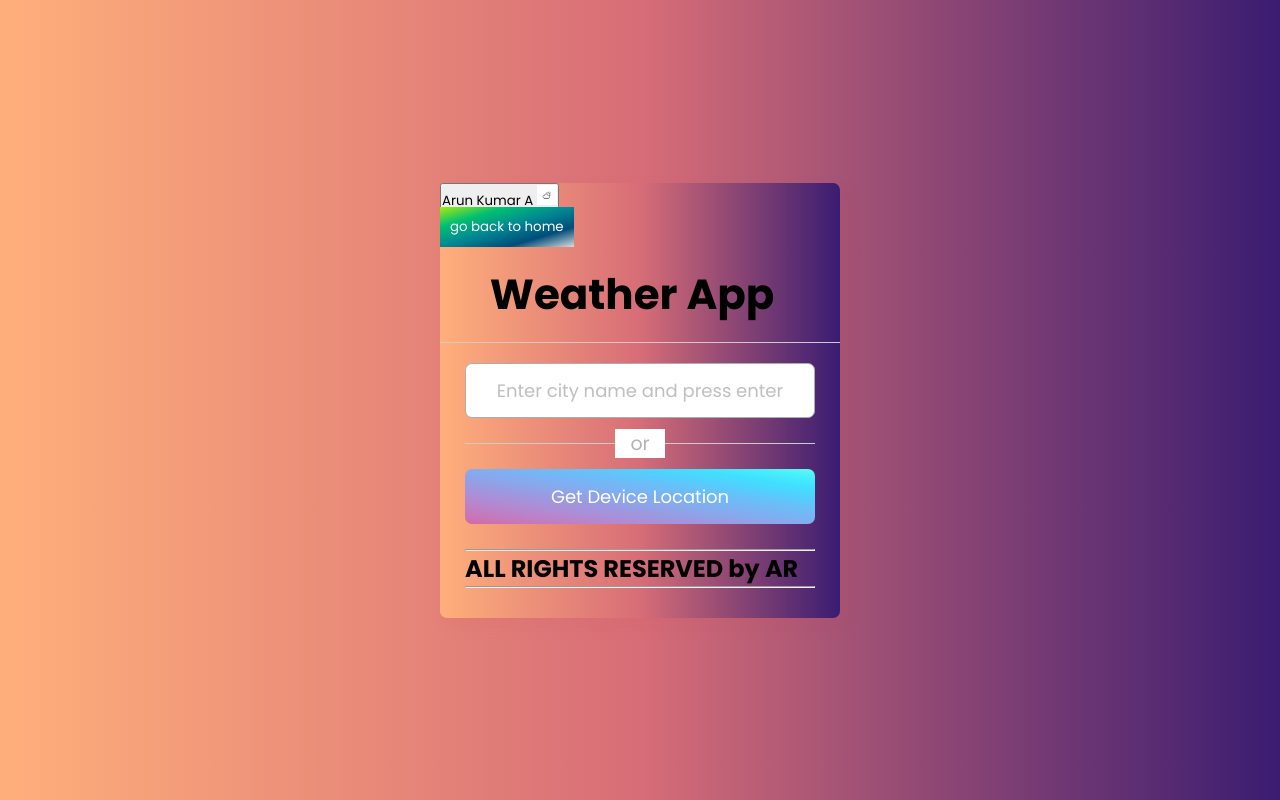
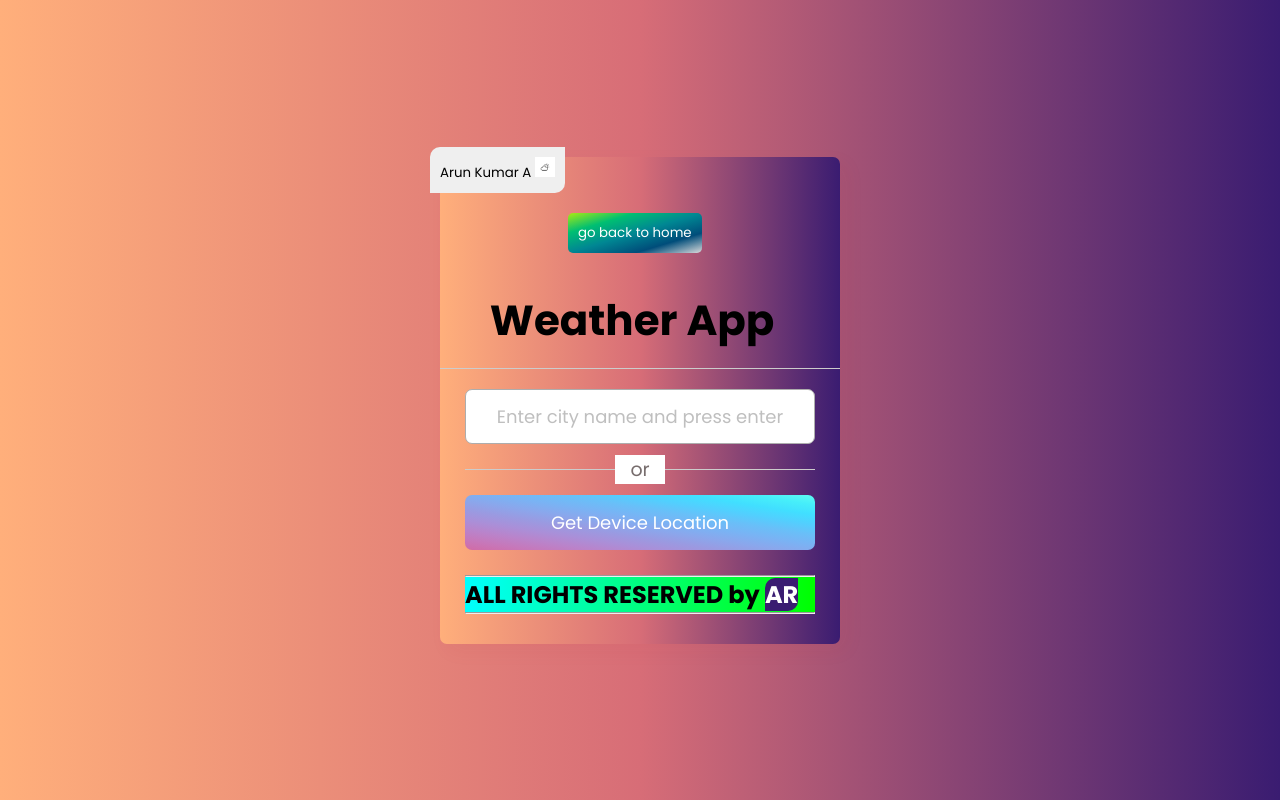
Before and after one commit to ArunKumarAgit/WEATHER-APP, a plain HTML site: page index.html in a window 1280 px wide. Drawn offline with nearby package versions, Linux system fonts and the light colour scheme.

Commit message:
Update style.css

```diff
--- a/style.css
+++ b/style.css
@@ -125,7 +125,7 @@ header i{
 }
 .separator::before{
   content: "or";
-  color: #b3b3b3;
+  color: #776d6d;
   font-size: 19px;
   padding: 0 15px;
   background: #fff;
@@ -234,10 +234,42 @@ background: linear-gradient(90deg, rgba(2,0,36,1) 0%, rgba(121,5,181,1) 15%, rgb
 
 .back{
   padding: 10px;
-  margin-top: -750px;
-  /* margin-left: 45px; */
+  margin-top: 20px;
+  margin-bottom: 20px;
+  border-radius: 5px;
+  margin-left: 32%;
 }
 a{
   text-decoration: none;
   color: white;
 }
+.name{
+  padding: 10px;
+  margin-top: -10px;
+  margin-left: -10px;
+  /* float: right; */
+  border: transparent;
+  border-top-left-radius: 10px;
+  border-bottom-right-radius: 10px;
+}
+
+.ar{
+  background: #00FF00;
+  background: -webkit-linear-gradient(to left, #00FF00 0%, #00FFFF 100%);
+  background: -moz-linear-gradient(to left, #00FF00 0%, #00FFFF 100%);
+  background: linear-gradient(to left, #00FF00 0%, #00FFFF 100%);
+  /* -webkit-background-clip: text;
+  -webkit-text-fill-color: transparent; */
+  background-color: #00bf72;
+  color: rgb(0, 0, 0);
+}
+.name:hover{
+  content: arun;
+  background-color: #857d7d;
+}
+.ar1{
+background-color: #3A1C71;
+color: white;
+border-top-left-radius: 10px;
+border-bottom-right-radius: 10px;
+}
```
